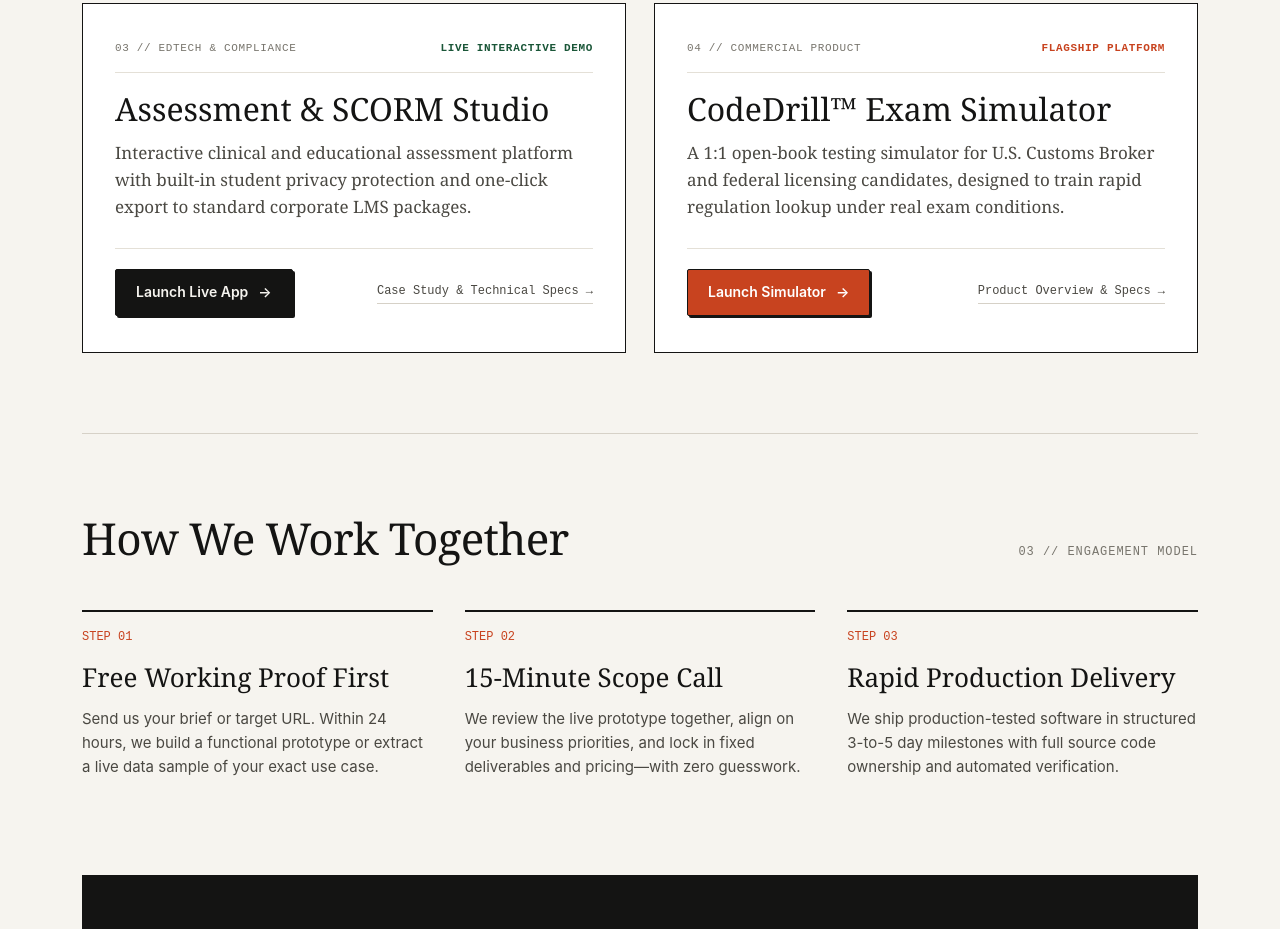
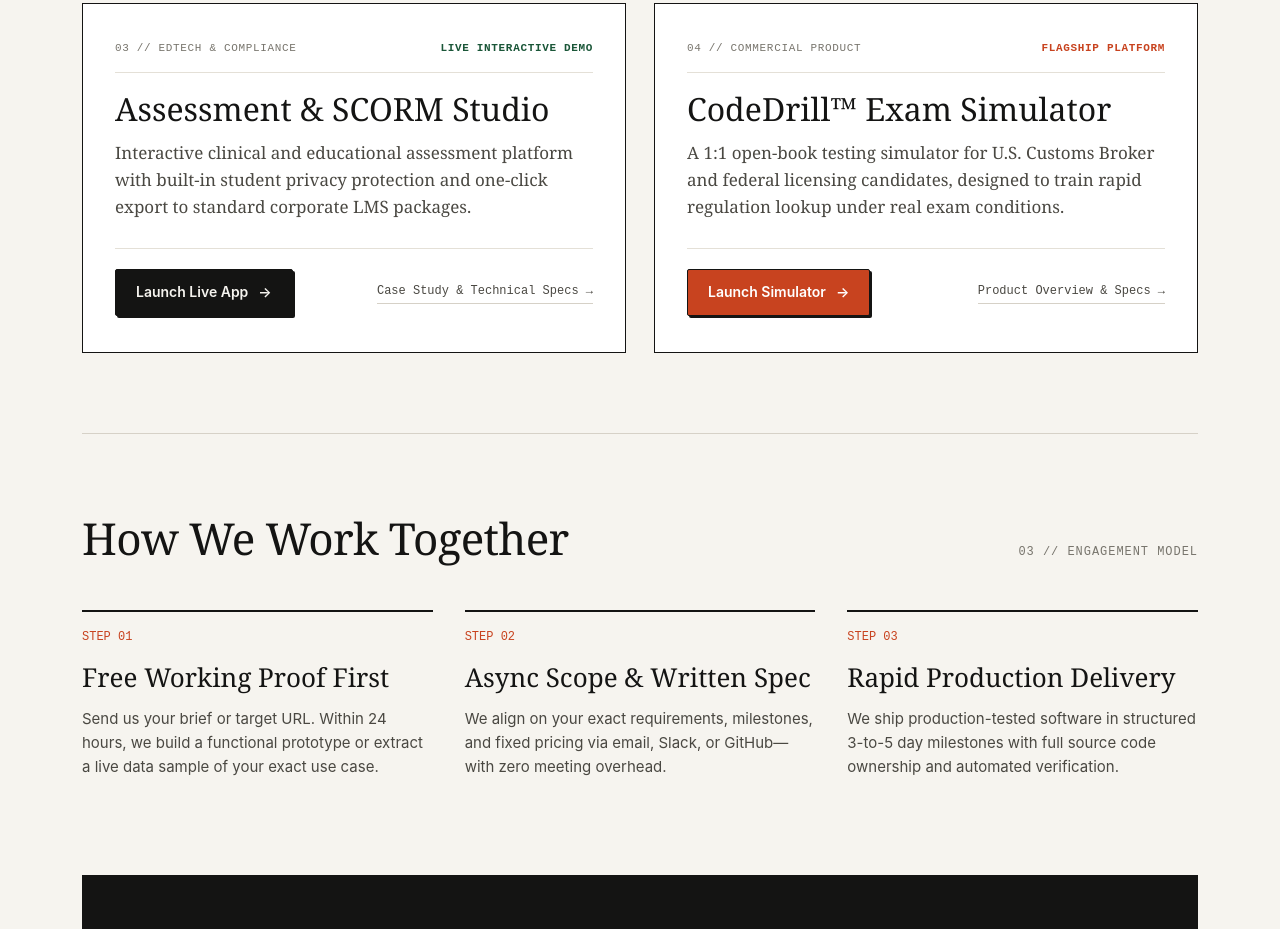
Before and after one commit to caliberfoundry/caliberfoundry.github.io, a plain HTML site: page index.html in a window 1280 px wide. Shown: the part 1867-2796 px from the top of the page. Drawn offline with Linux system fonts and the light colour scheme.

Commit message:
docs(landing): switch engagement model copy to 100% async delivery

```diff
--- a/index.html
+++ b/index.html
@@ -7,7 +7,7 @@
   <meta http-equiv="X-Content-Type-Options" content="nosniff" />
   <meta http-equiv="Content-Security-Policy" content="default-src 'self'; script-src 'self' 'unsafe-inline'; style-src 'self' 'unsafe-inline' https://fonts.googleapis.com; font-src 'self' https://fonts.gstatic.com data:; img-src 'self' data: https:; connect-src 'self'; object-src 'none'; base-uri 'self'; form-action 'self' mailto:;" />
   <title>Caliber Foundry — Software, Data &amp; Product Studio</title>
-  <meta name="description" content="Caliber Foundry builds turnkey software applications, automated data pipelines, and interactive training platforms. We deliver a working prototype before our first 15-minute call." />
+  <meta name="description" content="Caliber Foundry builds turnkey software applications, automated data pipelines, and interactive training platforms. We deliver a working prototype first and collaborate 100% asynchronously." />
   <link rel="canonical" href="https://caliberfoundry.com/" />
   <style>
     @import url('https://fonts.googleapis.com/css2?family=IBM+Plex+Mono:wght@400;500;600&family=Instrument+Serif:ital@0;1&family=Newsreader:ital,opsz,wght@0,6..72,400;0,6..72,500;1,6..72,400&family=Plus+Jakarta+Sans:wght@400;500;600;700&display=swap');
@@ -505,7 +505,7 @@
         Production systems shipped in days, <em>not quarters.</em>
       </h1>
       <p class="hero-subtitle">
-        Instead of sending slide decks or estimates, we build a working prototype of your product or data pipeline before our first 15-minute call.
+        Instead of slide decks or endless meetings, we build a working prototype of your product or data pipeline first—and deliver everything asynchronously.
       </p>
       <div class="hero-actions">
         <a href="mailto:engineering@caliberfoundry.com?subject=Request%20a%20Working%20Prototype" class="btn btn-primary">
@@ -667,9 +667,9 @@
 
         <div class="process-step">
           <span class="process-step-num">STEP 02</span>
-          <h3 class="process-step-title">15-Minute Scope Call</h3>
+          <h3 class="process-step-title">Async Scope &amp; Written Spec</h3>
           <p class="process-step-text">
-            We review the live prototype together, align on your business priorities, and lock in fixed deliverables and pricing—with zero guesswork.
+            We align on your exact requirements, milestones, and fixed pricing via email, Slack, or GitHub—with zero meeting overhead.
           </p>
         </div>
 
```
